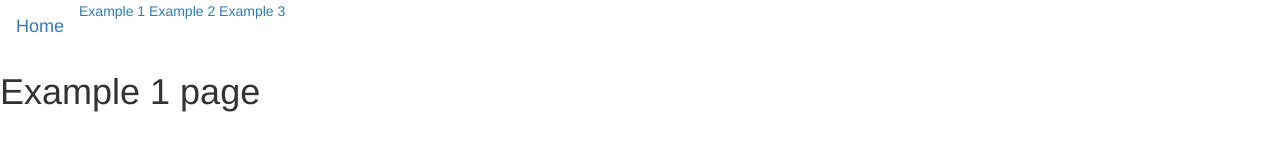
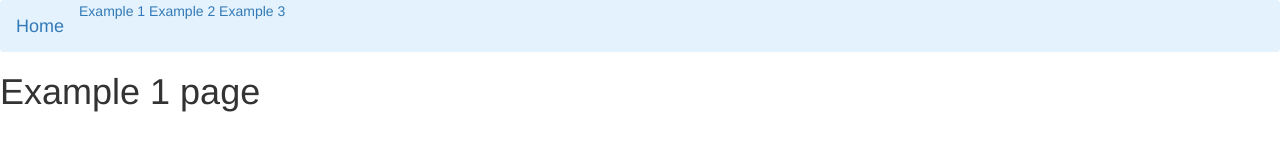
Before and after one commit to Galm1/FreedomDrivenAssessment, a plain HTML site: page example1.html in a window 1280 px wide. Drawn offline with nearby package versions, Linux system fonts and the light colour scheme; files that its build step writes are made by us from their sources.

Commit message:
gave navbar color

```diff
--- a/example1.html
+++ b/example1.html
@@ -1,14 +1,16 @@
 <!DOCTYPE html>
 <html>
+
 <head>
   <meta charset="utf-8">
   <link rel="stylesheet" href="recources/style.css">
   <link href="https://maxcdn.bootstrapcdn.com/bootstrap/3.3.7/css/bootstrap.min.css" rel="stylesheet" integrity="sha384-BVYiiSIFeK1dGmJRAkycuHAHRg32OmUcww7on3RYdg4Va+PmSTsz/K68vbdEjh4u" crossorigin="anonymous">
   <title>example1</title>
 </head>
+
 <body>
 
-    <nav class="navbar navbar-toggleable-md navbar-light bg-faded">
+  <nav class="navbar navbar-light" style="background-color: #e3f2fd;">
     <span class="navbar-toggler-icon"></span>
     </button>
     <a class="navbar-brand" href="index.html">Home</a>
@@ -23,4 +25,5 @@
 
   <h1>Example 1 page</h1>
 </body>
+
 </html>
```
Also changed, not shown: example2.html (+4 -1 lines), example3.html (+4 -1 lines), index.html (+4 -1 lines). Lines whose indentation alone changed are shown as unchanged.
